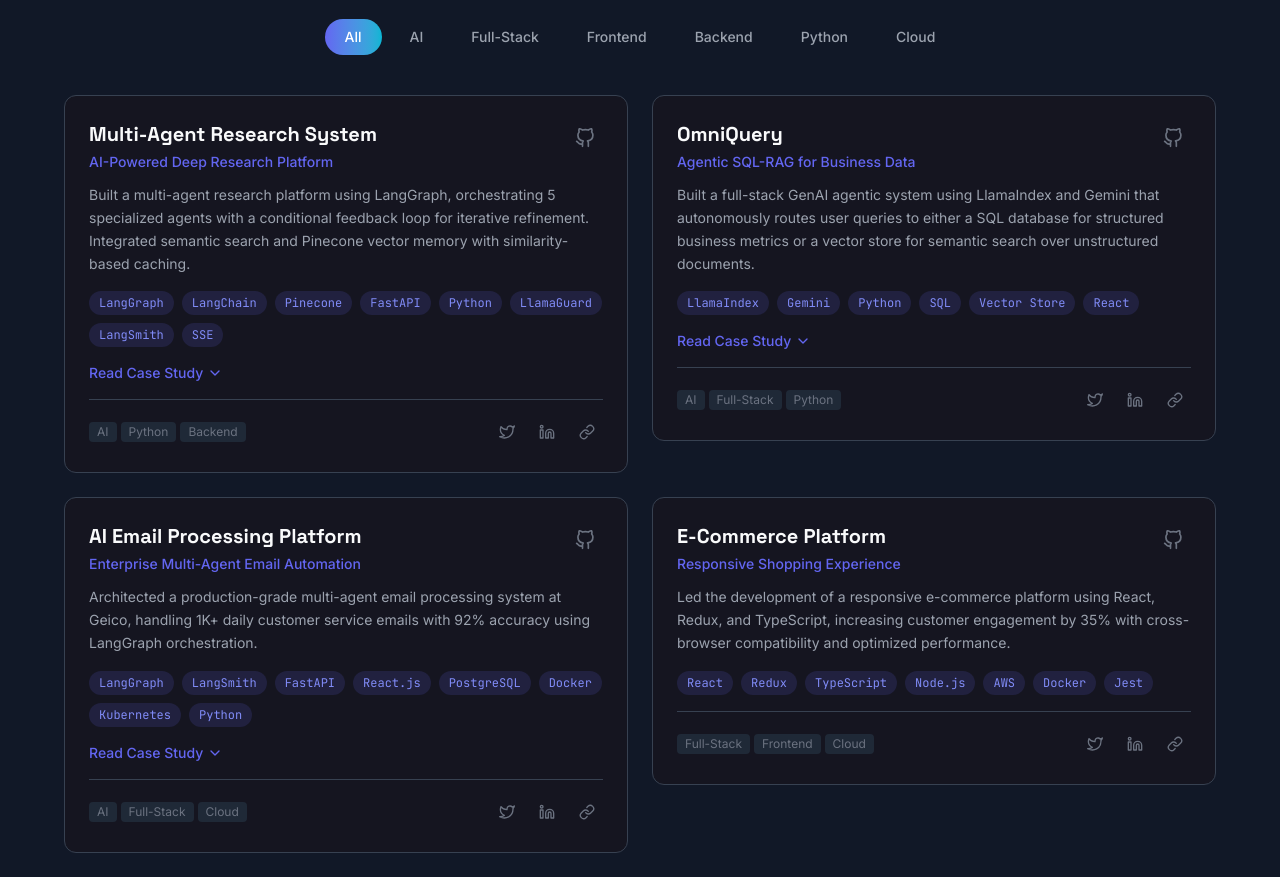
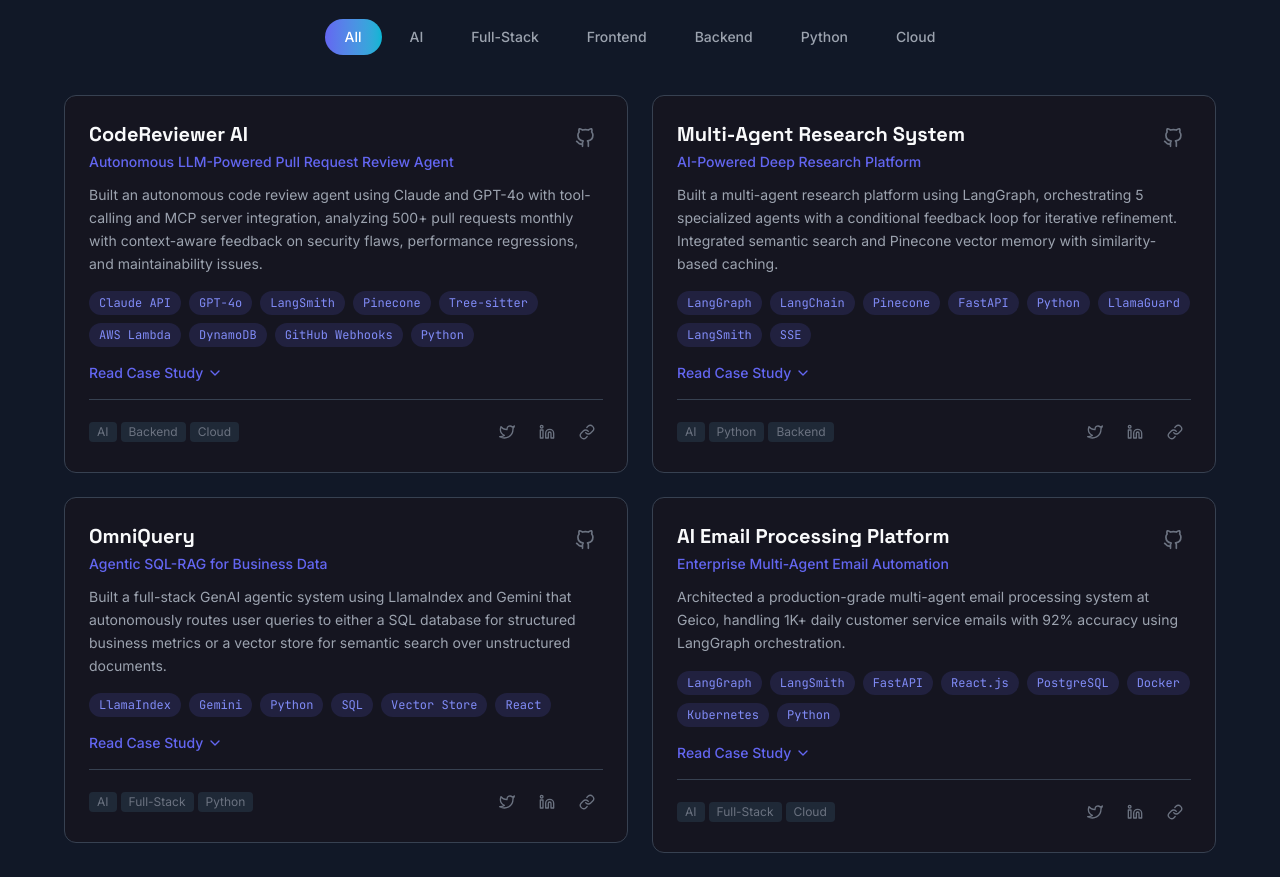
Before and after one commit to pssgowtham/new-portfolio, a Next.js app: page / in a window 1280 px wide. Shown: the part 4080-4957 px from the top of the page. Built offline with nearby package versions, Linux system fonts and the light colour scheme; no server answers.

Commit message:
Add CodeReviewer AI project

```diff
--- a/src/data/projects.ts
+++ b/src/data/projects.ts
@@ -1,6 +1,28 @@
 import { Project } from "@/types";
 
 export const projects: Project[] = [
+  {
+    id: "codereviewerai",
+    title: "CodeReviewer AI",
+    subtitle: "Autonomous LLM-Powered Pull Request Review Agent",
+    description:
+      "Built an autonomous code review agent using Claude and GPT-4o with tool-calling and MCP server integration, analyzing 500+ pull requests monthly with context-aware feedback on security flaws, performance regressions, and maintainability issues.",
+    caseStudy:
+      "CodeReviewer AI addresses the bottleneck of manual pull request reviews in fast-moving engineering teams. The system hooks into GitHub webhooks and triggers on every PR open/update event via serverless AWS Lambda functions. It uses Tree-sitter based AST parsing to understand code structure across Python, JavaScript, Go, and Java — going beyond line-level diffs to reason about control flow, variable scope, and API surface changes. A RAG pipeline over project history via Pinecone grounds suggestions in repo-specific conventions, so feedback reflects how the team actually writes code rather than generic best practices. Claude and GPT-4o are used together: Claude for reasoning-heavy security and architecture analysis, GPT-4o for high-throughput maintainability feedback. Review state is persisted in DynamoDB, enabling multi-round dialogue where engineers can ask follow-up questions on specific suggestions. LangSmith evals run nightly against a curated benchmark of 200+ labeled issues, with the system achieving 88% precision. End result: 60% reduction in review turnaround time.",
+    technologies: [
+      "Claude API",
+      "GPT-4o",
+      "LangSmith",
+      "Pinecone",
+      "Tree-sitter",
+      "AWS Lambda",
+      "DynamoDB",
+      "GitHub Webhooks",
+      "Python",
+    ],
+    categories: ["AI", "Backend", "Cloud"],
+    githubUrl: "https://github.com/pssgowtham/CodeReviewerAI",
+  },
   {
     id: "multi-agent-research",
     title: "Multi-Agent Research System",
```
